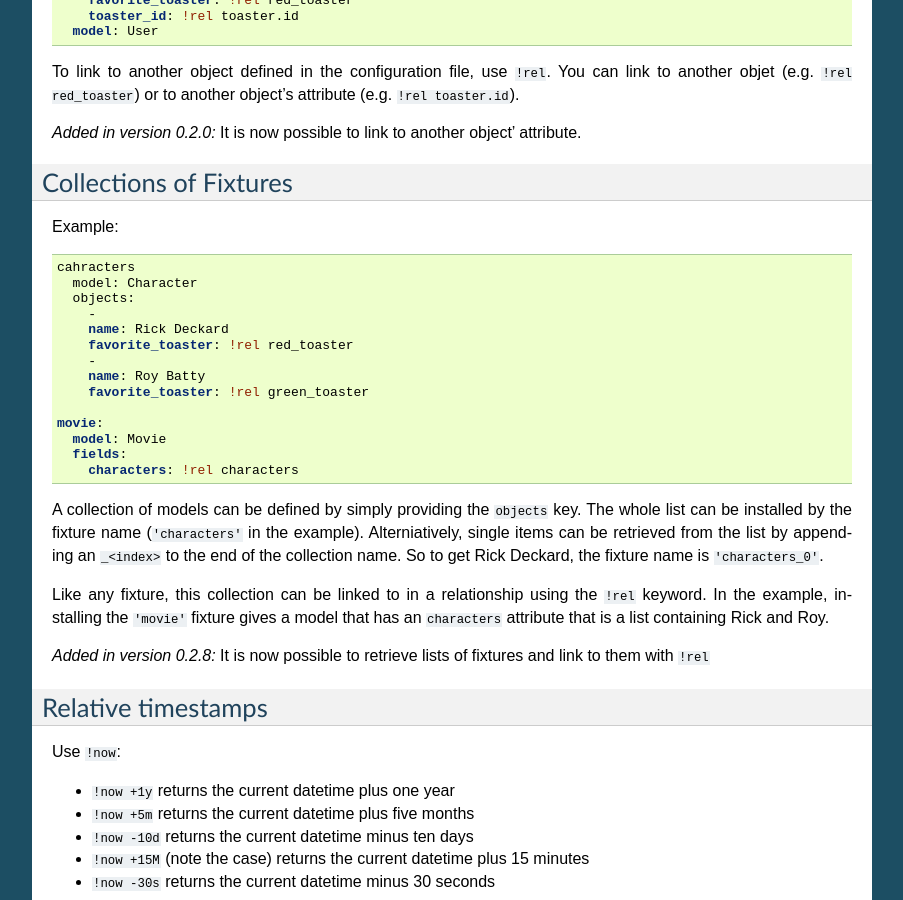
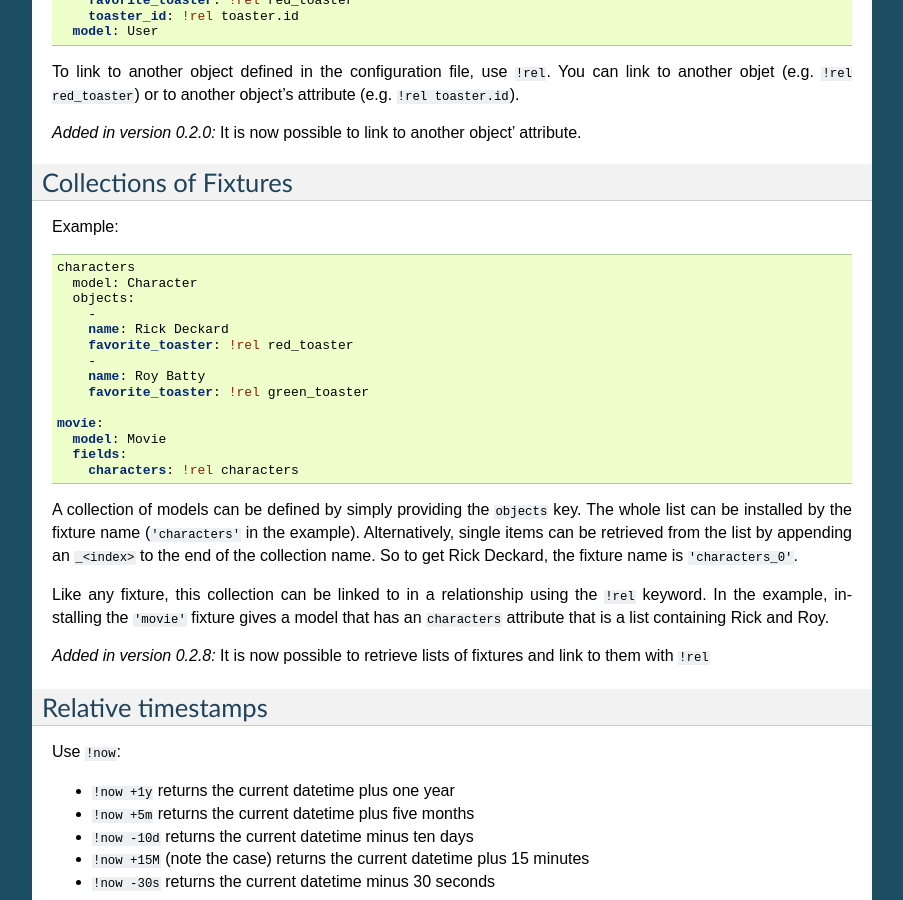
Before and after one commit to uber/charlatan, a Sphinx documentation site: the page built from docs/file-format.rst, in a window 1280 px wide and 900 px high, scrolled down 3152 px. Shown: the whole window, without its empty margins (198-1101 px from the left). Built offline with Sphinx 7.4.7, drawn with Linux system fonts in a browser that asks for light colours; the version number is read from the project's files by our own code.

Commit message:
Fix typo in file format docs for fixture lists

```diff
--- a/docs/file-format.rst
+++ b/docs/file-format.rst
@@ -157,7 +157,7 @@ Example:
 
 .. code-block:: yaml
 
-    cahracters
+    characters
       model: Character
       objects:
         -
@@ -174,7 +174,7 @@ Example:
 
 A collection of models can be defined by simply providing the ``objects`` key.
 The whole list can be installed by the fixture name (``'characters'`` in the
-example). Alterniatively, single items can be retrieved from the list by
+example). Alternatively, single items can be retrieved from the list by
 appending an ``_<index>`` to the end of the collection name. So to get Rick
 Deckard, the fixture name is ``'characters_0'``.
 
```
